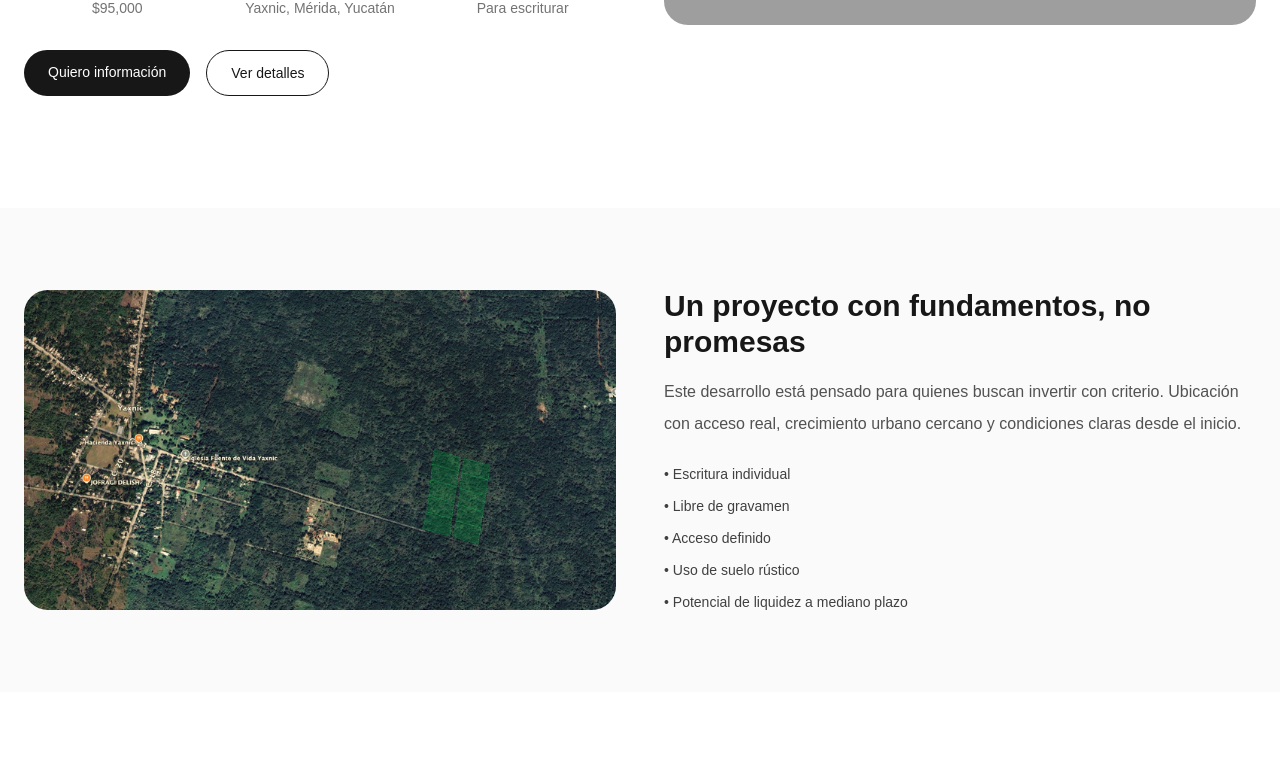
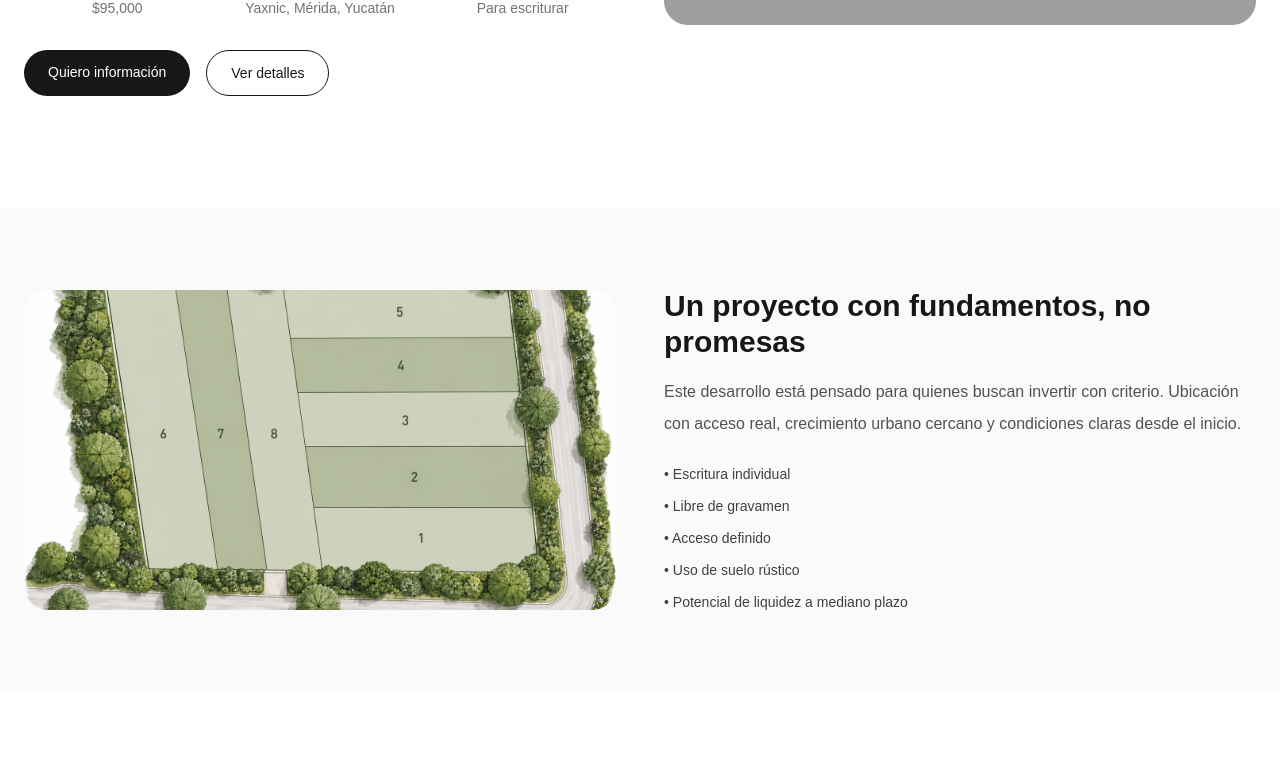
Before and after one commit to eaalcocer/tierra-real, a Next.js app: page / in a window 1280 px wide. Shown: the part 551-1327 px from the top of the page. Built offline with nearby package versions, Linux system fonts and the light colour scheme; grey boxes are pictures that could not be loaded.

Commit message:
Actualizo landing

```diff
--- a/app/page.tsx
+++ b/app/page.tsx
@@ -59,7 +59,7 @@ export default function TierraRealLanding() {
       <section id="proyecto" className="bg-neutral-50 py-20">
         <div className="max-w-7xl mx-auto px-6 grid md:grid-cols-2 gap-12 items-center">
 <img
-  src="/Yaxnic-molas.png"
+  src="/Master.png"
   alt="Masterplan del proyecto"
   className="h-80 w-full rounded-3xl object-cover"
 />
```
